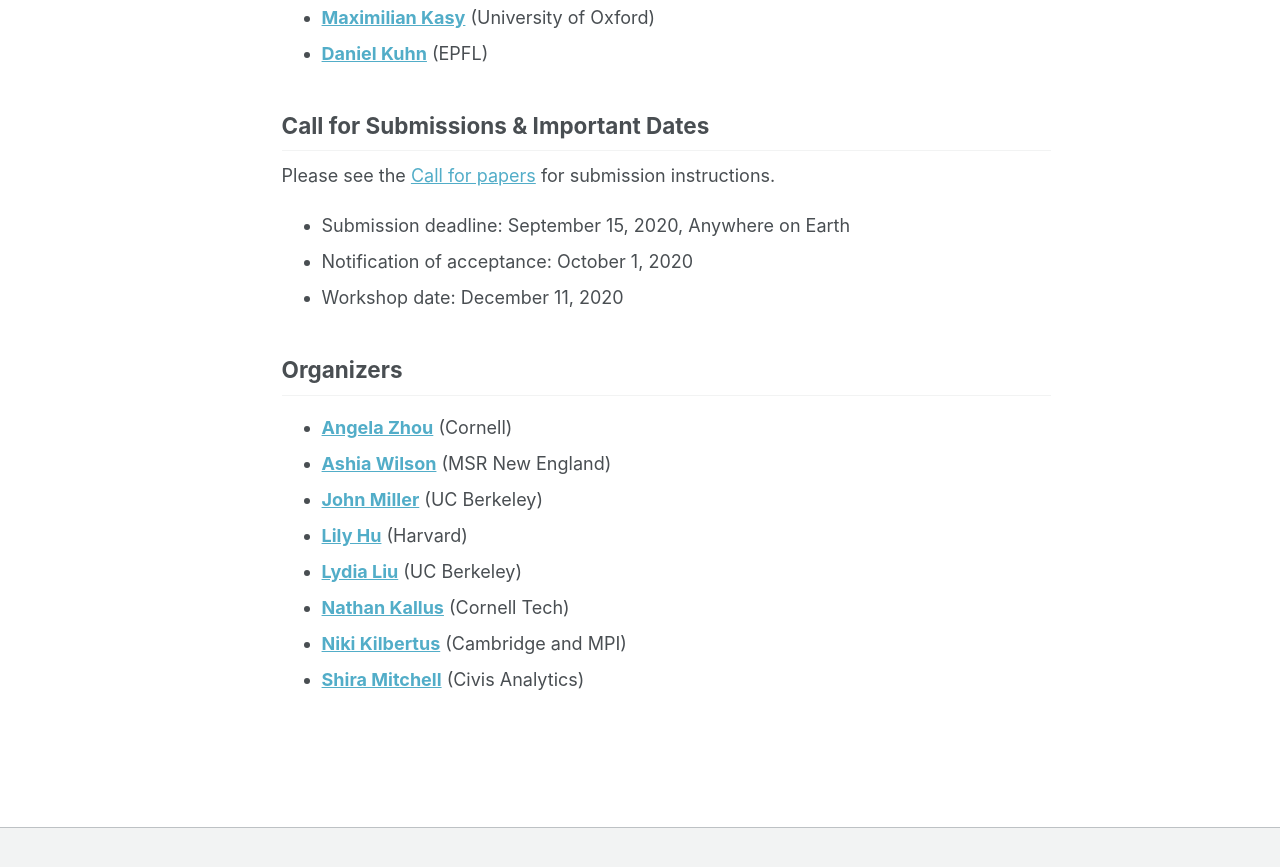
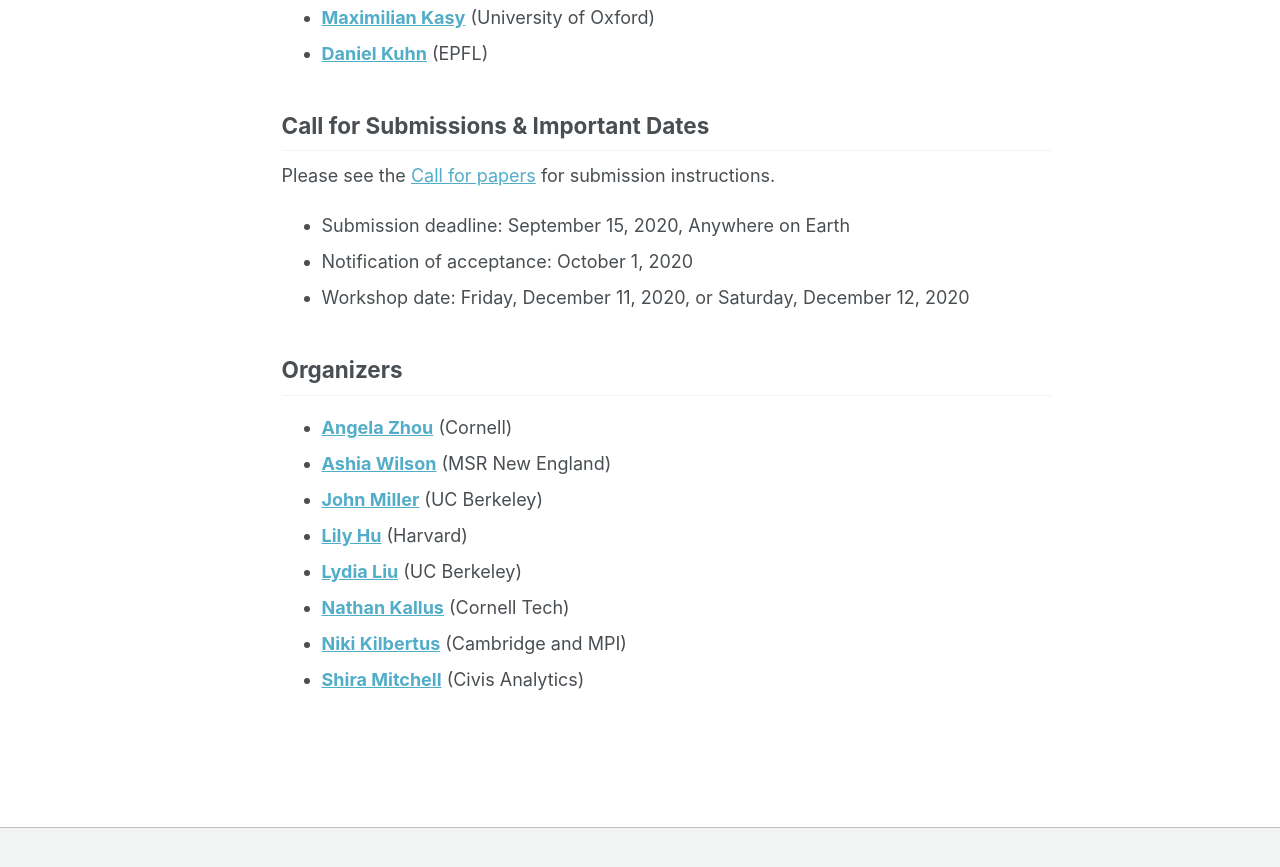
Before and after one commit to dynamicdecisions/dynamicdecisions, a Jekyll site: the page built from _pages/about.md, in a window 1280 px wide and 900 px high, scrolled down 963 px. Shown: the top 867 px of the window. Built offline with Jekyll 4.4.1, drawn with Linux system fonts in a browser that asks for light colours.

Commit message:
Add date

```diff
--- a/_pages/about.md
+++ b/_pages/about.md
@@ -45,7 +45,7 @@
 
 * Submission deadline: September 15, 2020, Anywhere on Earth
 * Notification of acceptance: October 1, 2020
-* Workshop date: December 11, 2020
+* Workshop date: Friday, December 11, 2020, or Saturday, December 12, 2020
 
 Organizers
 ------
```
